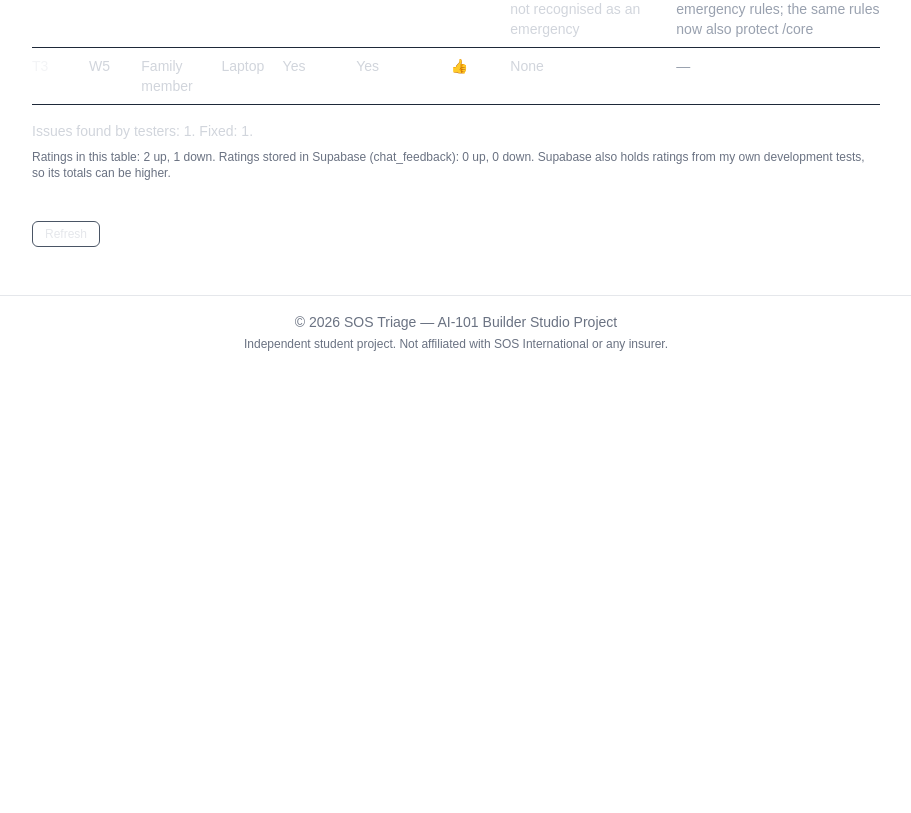
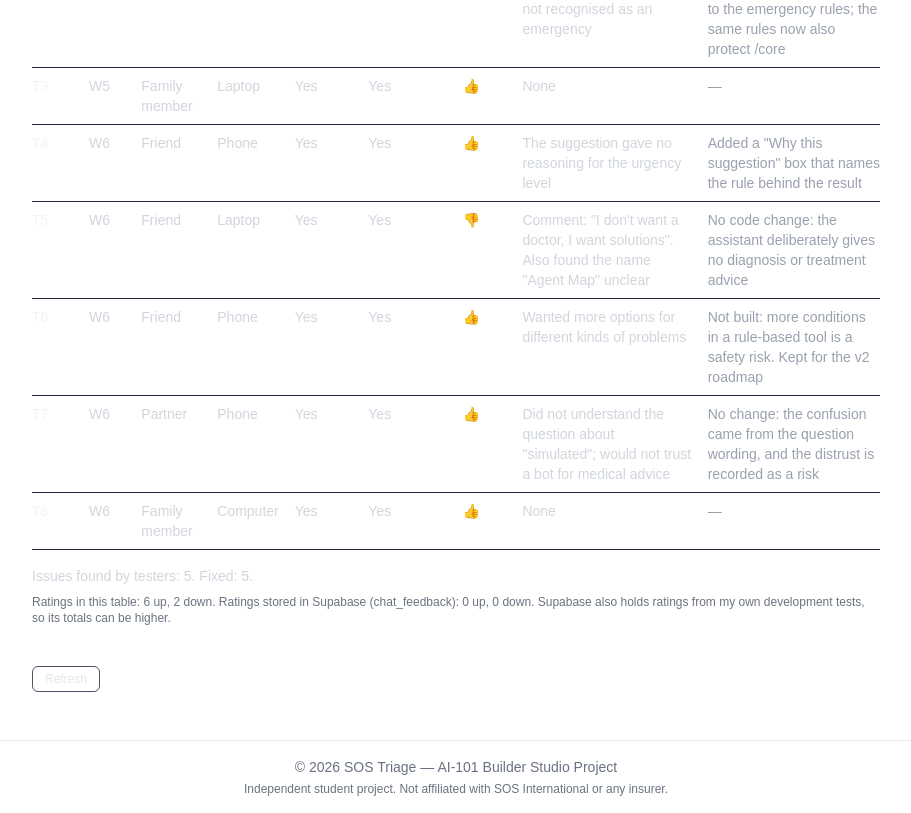
Before and after one commit to oninorl/sostriageapp, a Next.js app: page /dashboard in a window 1280 px wide. Shown: the part 920-1733 px from the top of the page, without its empty margins (184-1095 px from the left). Before the commit the page ends 1288 px from the top, so only its background shows below. Built offline with nearby package versions, Linux system fonts and the light colour scheme; no server answers; the database is empty.

Commit message:
Record Week 6 external tester results in the testing summary

```diff
--- a/app/dashboard/testing.ts
+++ b/app/dashboard/testing.ts
@@ -46,6 +46,63 @@ export const testers: Tester[] = [
     issueFound: "None",
     fix: "—",
   },
+  {
+    id: "T4",
+    week: 6,
+    who: "Friend",
+    device: "Phone",
+    finished: true,
+    understood: true,
+    rating: "up",
+    issueFound: "The suggestion gave no reasoning for the urgency level",
+    fix: 'Added a "Why this suggestion" box that names the rule behind the result',
+  },
+  {
+    id: "T5",
+    week: 6,
+    who: "Friend",
+    device: "Laptop",
+    finished: true,
+    understood: true,
+    rating: "down",
+    issueFound:
+      'Comment: "I don\'t want a doctor, I want solutions". Also found the name "Agent Map" unclear',
+    fix: "No code change: the assistant deliberately gives no diagnosis or treatment advice",
+  },
+  {
+    id: "T6",
+    week: 6,
+    who: "Friend",
+    device: "Phone",
+    finished: true,
+    understood: true,
+    rating: "up",
+    issueFound: "Wanted more options for different kinds of problems",
+    fix: "Not built: more conditions in a rule-based tool is a safety risk. Kept for the v2 roadmap",
+  },
+  {
+    id: "T7",
+    week: 6,
+    who: "Partner",
+    device: "Phone",
+    finished: true,
+    understood: true,
+    rating: "up",
+    issueFound:
+      'Did not understand the question about "simulated"; would not trust a bot for medical advice',
+    fix: "No change: the confusion came from the question wording, and the distrust is recorded as a risk",
+  },
+  {
+    id: "T8",
+    week: 6,
+    who: "Family member",
+    device: "Computer",
+    finished: true,
+    understood: true,
+    rating: "up",
+    issueFound: "None",
+    fix: "—",
+  },
 ];
 
 // Update this after the full-site regression test. status: "not_run", "passed", or "failed".
```
